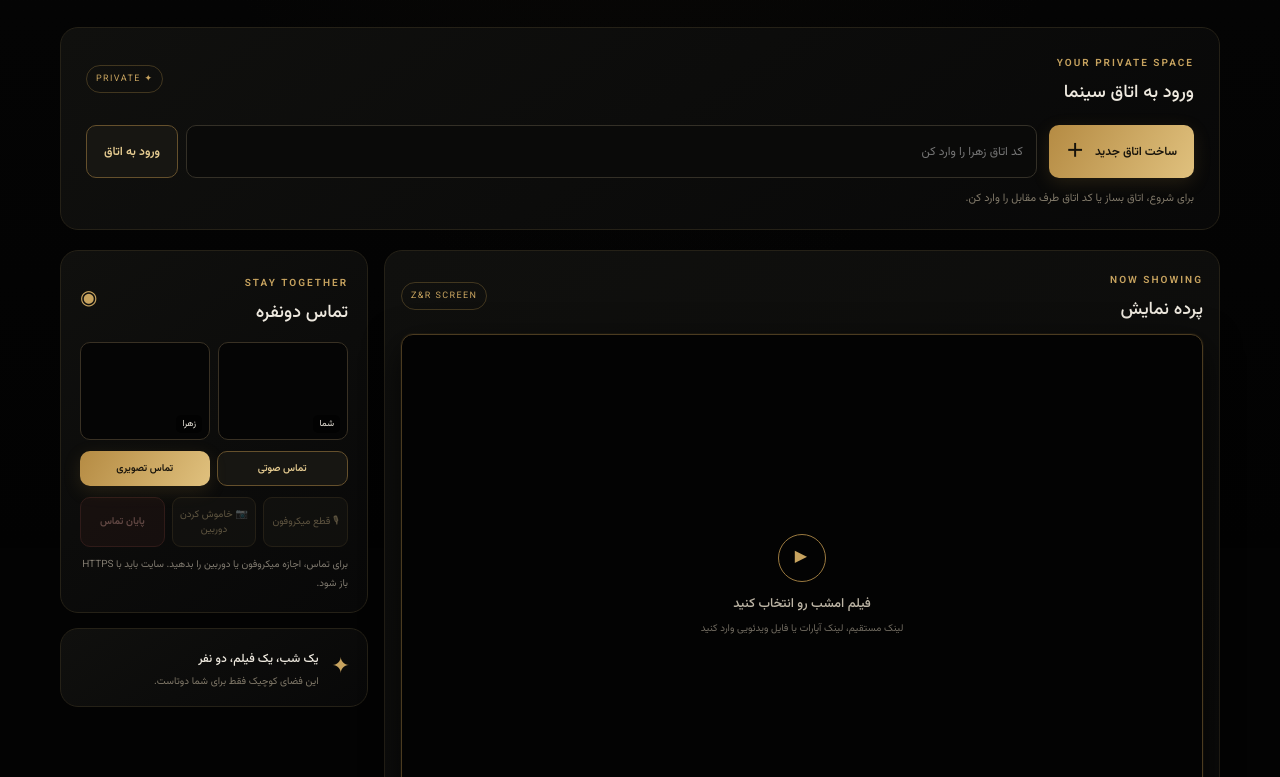
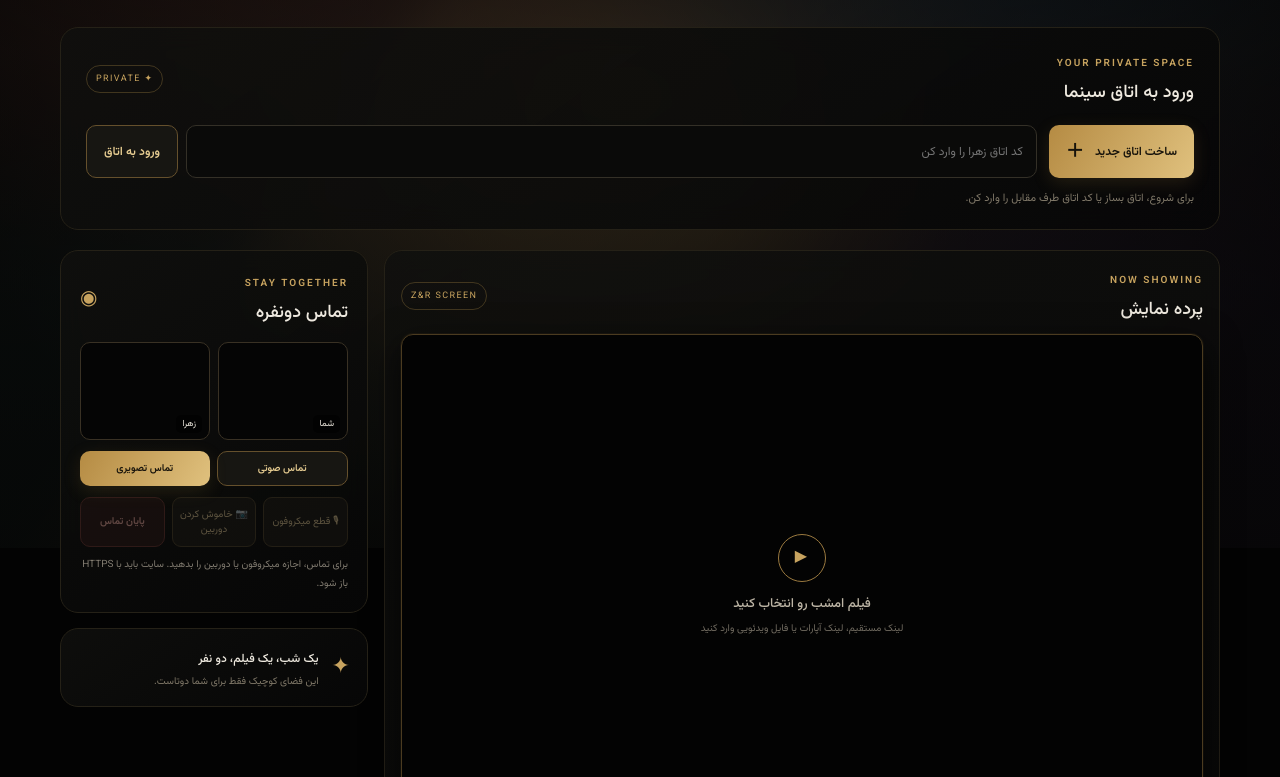
Before and after one commit to Rznamdar/-zr-cinema, a plain HTML site: page index.html in a window 1280 px wide. Shown: the part 252-1029 px from the top of the page. Drawn offline with nearby package versions, Linux system fonts and the light colour scheme.

Commit message:
Add blurred cinematic mosaic background inspired by watch party apps

```diff
--- a/style.css
+++ b/style.css
@@ -36,3 +36,28 @@ body{background:#030303}
  .messages{height:165px}
 }
 @media(max-width:390px){.screen-wrap{min-height:240px}}
+
+
+/* Rave-inspired cinematic backdrop: blurred, abstract movie-frame mosaic */
+.ambient{z-index:0;overflow:hidden;isolation:isolate;background:#030303}
+.ambient::before{
+ content:"";position:absolute;inset:-55px;z-index:-2;filter:blur(22px) saturate(.72);opacity:.52;transform:scale(1.08);
+ background:
+  linear-gradient(125deg,transparent 35%,#d49b4b55 36%,transparent 63%),
+  radial-gradient(ellipse at 18% 22%,#8b4937 0 12%,transparent 35%),
+  radial-gradient(ellipse at 78% 18%,#35536b 0 13%,transparent 34%),
+  radial-gradient(ellipse at 48% 55%,#8b6a36 0 11%,transparent 32%),
+  radial-gradient(ellipse at 85% 78%,#533b69 0 12%,transparent 34%),
+  radial-gradient(ellipse at 12% 82%,#315b51 0 12%,transparent 32%),
+  linear-gradient(145deg,#17212b,#60412c 48%,#17121f);
+ background-size:100% 100%;
+}
+.ambient::after{
+ content:"";position:absolute;inset:0;z-index:-1;
+ background:linear-gradient(180deg,#030303b8 0%,#03030365 38%,#030303a8 100%),radial-gradient(ellipse at 50% 42%,transparent 0%,#020202a8 78%);
+}
+body{position:relative;isolation:isolate}
+body>*:not(.ambient){position:relative;z-index:1}
+.topbar{background:#03030372;backdrop-filter:blur(14px)}
+.room-card,.player-card,.call-card,.note-card,.chat-card{background:linear-gradient(145deg,#10100edb,#070707e8);backdrop-filter:blur(12px)}
+@media(max-width:760px){.ambient::before{filter:blur(25px) saturate(.68);opacity:.43}.topbar{backdrop-filter:blur(12px)}}
```
